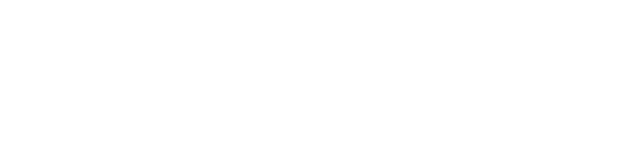
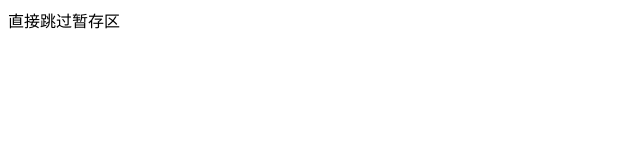
Before and after one commit to 123lmm/project_01, a plain HTML site: page index.html in a window 1280 px wide. Shown: the whole page, without its empty margins (0-640 px from the left). Drawn offline with Linux system fonts and the light colour scheme.

Commit message:
直接跳过暂存区

```diff
--- a/index.html
+++ b/index.html
@@ -6,6 +6,6 @@
     <title>Document</title>
 </head>
 <body>
-    <div></div>
+    <div>直接跳过暂存区</div>
 </body>
 </html>
```
